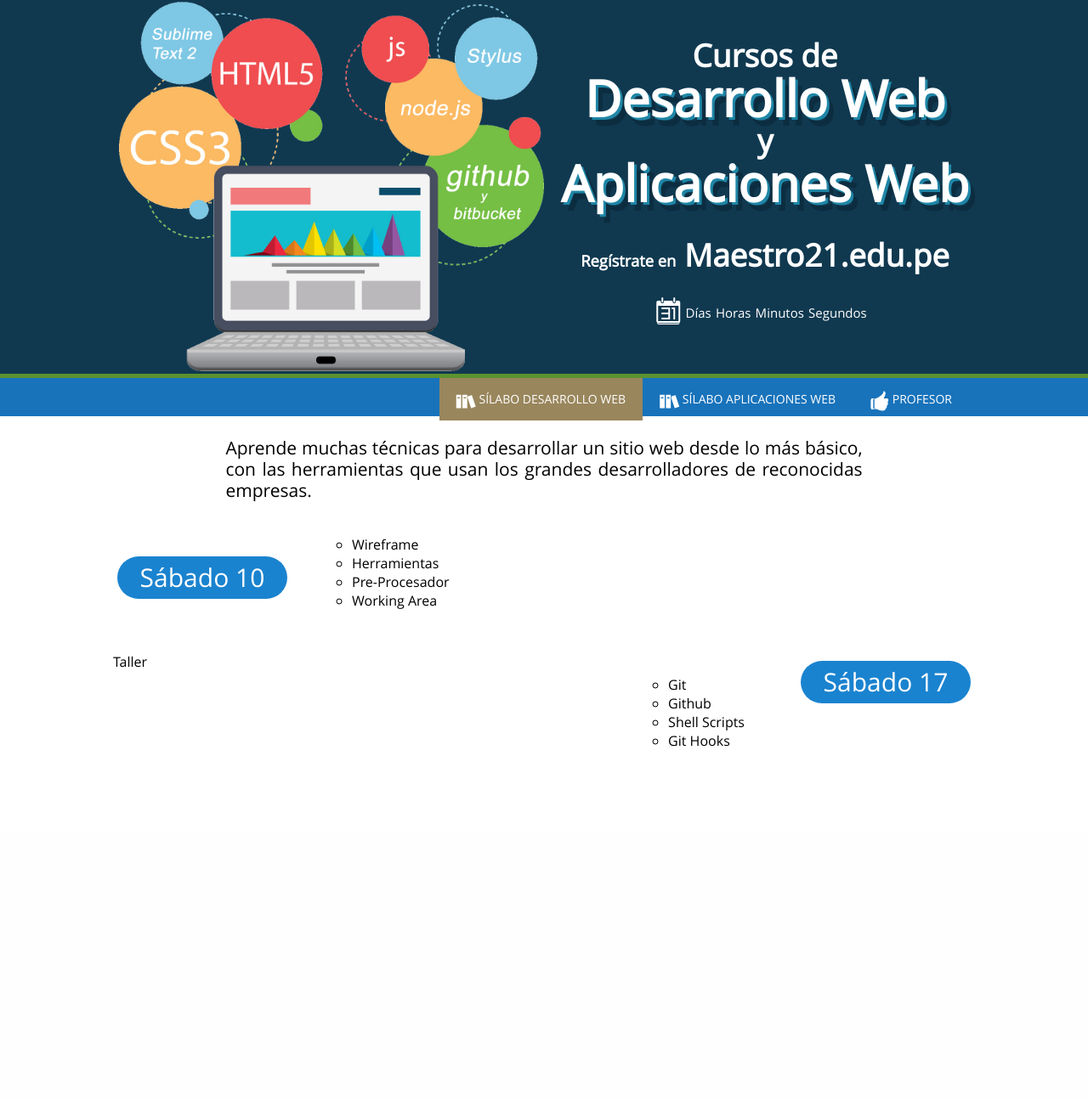
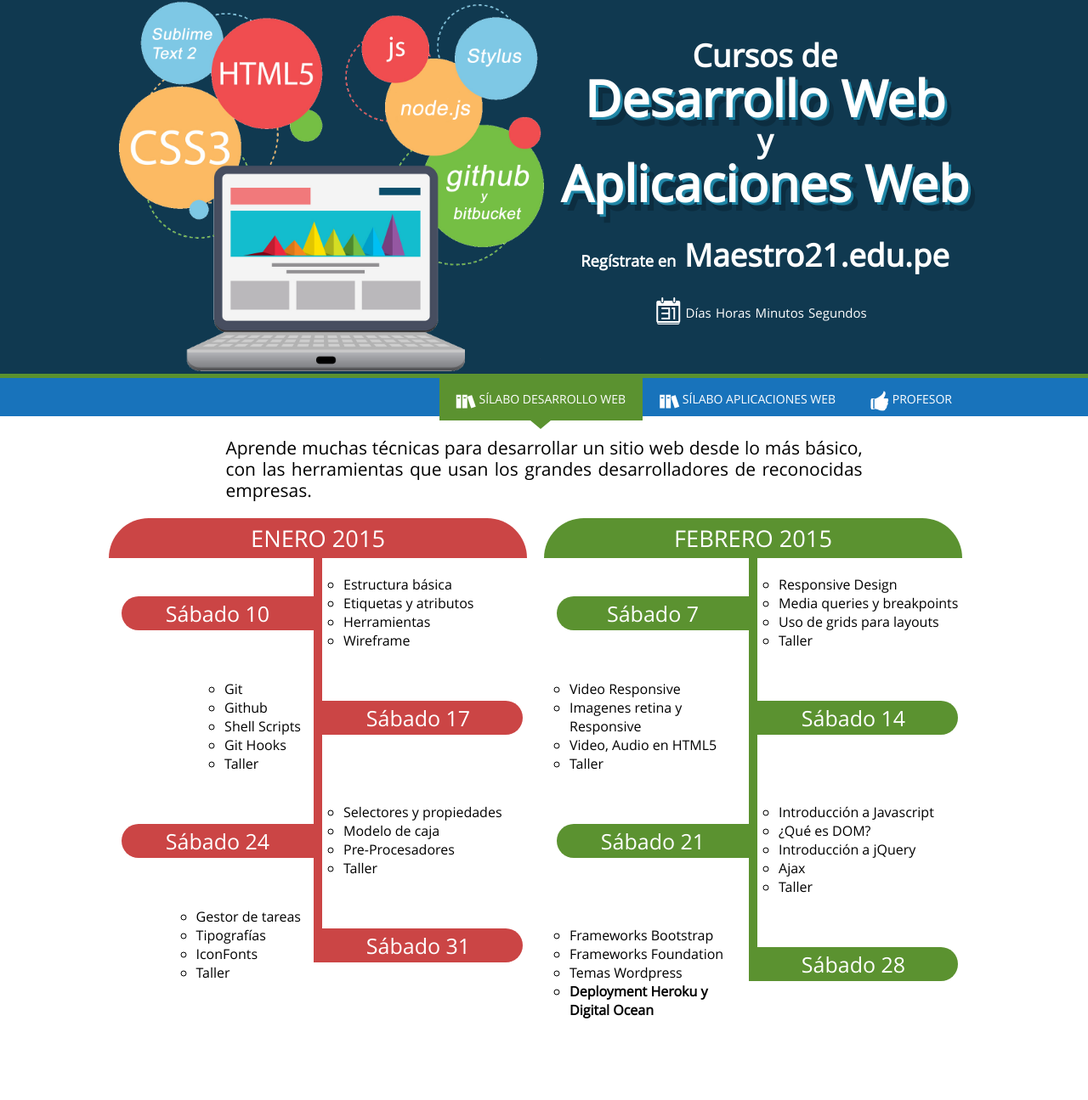
Before and after one commit to luisgagocasas/cursodedesarrolloweb, a PHP site: page / in a window 1280 px wide. Shown: the whole page at 85% size. Before the commit the page ends 879 px from the top, so only its background shows below. Run offline with PHP 8.4, Linux system fonts and the light colour scheme; some libraries are stand-ins or nearby versions.

Commit message:
Temas de los cursos terminados

```diff
--- a/index.html
+++ b/index.html
@@ -80,43 +80,269 @@
 				<div class="descripcion">
 					<p>Aprende muchas técnicas para desarrollar un sitio web desde lo más básico, con las herramientas que usan los grandes desarrolladores de reconocidas empresas.</p>
 				</div>
-				<section class="section" id="1">
+				<div class="col-6-12">
+					<div class="que_mes enero">
+						<p>ENERO 2015</p>
+					</div>
+					<section class="section">
 					    <div class="aprendo left">
-				    	<div class="col-3-12 aprendo left">
-							<span class="orden">Sábado 10</span>
+					    	<div class="col-6-12 aprendo left">
+								<span class="orden enero">Sábado 10</span>
 							</div>
-						<div class="col-9-12 aprendo left">
+							<div class="col-6-12 aprendo left">
 								<ul class="ulcont">
+									<li>Estructura básica</li>
+									<li>Etiquetas y atributos</li>
+									<li>Herramientas</li>
 									<li>Wireframe</li>
-								<li>Herramientas</li>
-								<li>Pre-Procesador</li>
-								<li>Working Area</li>
 								</ul>
 							</div>
 					    </div>
 				    </section>
-			    <section class="section" id="2">
+				    <section class="section">
 					    <div class="aprendo right">
-				    	<div class="col-9-12 aprendo right">
-							<p class="texto">
-				    			<p class="texto">Taller</p>
+					    	<div class="col-6-12 aprendo right">
 								<ul class="ulcont">
 									<li>Git</li>
 									<li>Github</li>
 									<li>Shell Scripts</li>
 									<li>Git Hooks</li>
+									<li>Taller</li>
 								</ul>
-							</p>
 							</div>
-						<div class="col-3-12 aprendo right">
-							<span class="orden">Sábado 17</span>
+							<div class="col-6-12 aprendo right">
+								<span class="orden enero">Sábado 17</span>
+							</div>
+					    </div>
+				    </section>
+				    <section class="section">
+					    <div class="aprendo left">
+					    	<div class="col-6-12 aprendo left">
+								<span class="orden enero">Sábado 24</span>
+							</div>
+							<div class="col-6-12 aprendo left">
+								<ul class="ulcont">
+									<li>Selectores y propiedades</li>
+									<li>Modelo de caja</li>
+									<li>Pre-Procesadores</li>
+									<li>Taller</li>
+								</ul>
+							</div>
+					    </div>
+				    </section>
+				    <section class="section">
+					    <div class="aprendo right">
+					    	<div class="col-6-12 aprendo right">
+								<ul class="ulcont">
+									<li>Gestor de tareas</li>
+									<li>Tipografías</li>
+									<li>IconFonts</li>
+									<li>Taller</li>
+								</ul>
+							</div>
+							<div class="col-6-12 aprendo right">
+								<span class="orden enero">Sábado 31</span>
 							</div>
 					    </div>
 				    </section>
 				</div>
+				<div class="col-6-12">
+					<div class="que_mes febrero">
+						<p>FEBRERO 2015</p>
+					</div>
+					<section class="section">
+					    <div class="aprendo left">
+					    	<div class="col-6-12 aprendo left">
+								<span class="orden febrero">Sábado 7</span>
+							</div>
+							<div class="col-6-12 aprendo left">
+								<ul class="ulcont">
+									<li>Responsive Design</li>
+									<li>Media queries y breakpoints</li>
+									<li>Uso de grids para layouts</li>
+									<li>Taller</li>
+								</ul>
+							</div>
+					    </div>
+				    </section>
+				    <section class="section">
+					    <div class="aprendo right">
+					    	<div class="col-6-12 aprendo right">
+								<ul class="ulcont">
+									<li>Video Responsive</li>
+									<li>Imagenes retina y Responsive</li>
+									<li>Video, Audio en HTML5</li>
+									<li>Taller</li>
+								</ul>
+							</div>
+							<div class="col-6-12 aprendo right">
+								<span class="orden febrero">Sábado 14</span>
+							</div>
+					    </div>
+				    </section>
+				    <section class="section">
+					    <div class="aprendo left">
+					    	<div class="col-6-12 aprendo left">
+								<span class="orden febrero">Sábado 21</span>
+							</div>
+							<div class="col-6-12 aprendo left">
+								<ul class="ulcont">
+									<li>Introducción a Javascript</li>
+									<li>¿Qué es DOM?</li>
+									<li>Introducción a jQuery</li>
+									<li>Ajax</li>
+									<li>Taller</li>
+								</ul>
+							</div>
+					    </div>
+				    </section>
+				    <section class="section">
+					    <div class="aprendo right">
+					    	<div class="col-6-12 aprendo right">
+								<ul class="ulcont">
+									<li>Frameworks Bootstrap</li>
+									<li>Frameworks Foundation</li>
+									<li>Temas Wordpress</li>
+									<li><b>Deployment Heroku y Digital Ocean</b></li>
+								</ul>
+							</div>
+							<div class="col-6-12 aprendo right">
+								<span class="orden febrero">Sábado 28</span>
+							</div>
+					    </div>
+				    </section>
+				</div>
+			</div>
 			<section class="grid grid-pad" id="silaboaplicaciones">
 				<div class="descripcion">
-					Silabo de Aplicaciones
+					<p>Aprende muchas técnicas para desarrollar un sitio web desde lo más básico, con las herramientas que usan los grandes desarrolladores de reconocidas empresas.</p>
+				</div>
+				<div class="col-6-12">
+					<div class="que_mes enero">
+						<p>ENERO 2015</p>
+					</div>
+					<section class="section">
+					    <div class="aprendo left">
+					    	<div class="col-6-12 aprendo left">
+								<span class="orden enero">Sábado 10</span>
+							</div>
+							<div class="col-6-12 aprendo left">
+								<ul class="ulcont">
+									<li>Que es PHP</li>
+									<li>Instalación del WampServer (Apache-MySQL-PHP)</li>
+									<li>Herramientas</li>
+									<li>Taller</li>
+								</ul>
+							</div>
+					    </div>
+				    </section>
+				    <section class="section">
+					    <div class="aprendo right">
+					    	<div class="col-6-12 aprendo right">
+								<ul class="ulcont">
+									<li>Git</li>
+									<li>Github</li>
+									<li>Shell Scripts</li>
+									<li>Git Hooks</li>
+									<li>Taller</li>
+								</ul>
+							</div>
+							<div class="col-6-12 aprendo right">
+								<span class="orden enero">Sábado 17</span>
+							</div>
+					    </div>
+				    </section>
+				    <section class="section">
+					    <div class="aprendo left">
+					    	<div class="col-6-12 aprendo left">
+								<span class="orden enero">Sábado 24</span>
+							</div>
+							<div class="col-6-12 aprendo left">
+								<ul class="ulcont">
+									<li>Variables</li>
+									<li>Estructura condicional</li>
+									<li>Estructuras repetitivas</li>
+									<li>Taller</li>
+								</ul>
+							</div>
+					    </div>
+				    </section>
+				    <section class="section">
+					    <div class="aprendo right">
+					    	<div class="col-6-12 aprendo right">
+								<ul class="ulcont">
+									<li>Clases y Funciones</li>
+									<li>Constructores</li>
+									<li>PHP y HTML</li>
+									<li>Taller</li>
+								</ul>
+							</div>
+							<div class="col-6-12 aprendo right">
+								<span class="orden enero">Sábado 31</span>
+							</div>
+					    </div>
+				    </section>
+				</div>
+				<div class="col-6-12">
+					<div class="que_mes febrero">
+						<p>FEBRERO 2015</p>
+					</div>
+					<section class="section">
+					    <div class="aprendo left">
+					    	<div class="col-6-12 aprendo left">
+								<span class="orden febrero">Sábado 7</span>
+							</div>
+							<div class="col-6-12 aprendo left">
+								<ul class="ulcont">
+									<li>Base de datos (MySQL)</li>
+									<li>Agregar, Leer, Editar, Borrar Registros</li>
+									<li>Envío de datos de un FORMULARIO</li>
+									<li>Taller</li>
+								</ul>
+							</div>
+					    </div>
+				    </section>
+				    <section class="section">
+					    <div class="aprendo right">
+					    	<div class="col-6-12 aprendo right">
+								<ul class="ulcont">
+									<li>Subir un archivo al servidor (Upload)</li>
+									<li>Cookie de sesión</li>
+									<li>Taller</li>
+								</ul>
+							</div>
+							<div class="col-6-12 aprendo right">
+								<span class="orden febrero">Sábado 14</span>
+							</div>
+					    </div>
+				    </section>
+				    <section class="section">
+					    <div class="aprendo left">
+					    	<div class="col-6-12 aprendo left">
+								<span class="orden febrero">Sábado 21</span>
+							</div>
+							<div class="col-6-12 aprendo left">
+								<ul class="ulcont">
+									<li>Creación de tu aplicación</li>
+									<li>Primera Parte</li>
+								</ul>
+							</div>
+					    </div>
+				    </section>
+				    <section class="section">
+					    <div class="aprendo right">
+					    	<div class="col-6-12 aprendo right">
+								<ul class="ulcont">
+									<li>Creación de tu aplicación</li>
+									<li>Segunda Parte</li>
+									<li><b>Deployment Heroku y Digital Ocean</b></li>
+								</ul>
+							</div>
+							<div class="col-6-12 aprendo right">
+								<span class="orden febrero">Sábado 28</span>
+							</div>
+					    </div>
+				    </section>
 				</div>
 			</section>
 			<section id="luisgagocasas">
@@ -126,7 +352,7 @@
 				<div class="grid grid-pad">
 				    <div class="col-1-2 right">
 				    	<div class="descriprofe">
-				    		5 años creando para la web
+				    		6 años creando para la web
 				    	</div>
 				    	<div class="fotoprofe">
 				    		<img src="img/luisgagocasas.jpg">
--- a/js/main.js
+++ b/js/main.js
@@ -1,5 +1,5 @@
 $(document).ready( function(){
-	var titulo = "Curso de Desarrollo Web";
+	var titulo = "Maestro21";
     jQuery(window).scroll(function(){
         var scrollTop = jQuery(window).scrollTop();
         if(scrollTop >= 450){ jQuery('#aflotar').addClass("flotante"); }
@@ -18,20 +18,19 @@
 			$("#silabo").addClass("efectoone");
 			$("#silaboaplicaciones").css("display","none");
 			$("#luisgagocasas").css("display","none");
-			$("title").html("Silabo del "+titulo);
+			$("title").html("Silabo del Desarrollo Web"+titulo);
 			$(".val1").addClass("marcado");
 			$(".val2").removeClass("marcado");
 			$(".val3").removeClass("marcado");
 		}
 		else if(strAncla=="#silaboaplicaciones"){
+			$("#silabo").css("display","none");
+			$("#luisgagocasas").css("display","none");
 			$("#silaboaplicaciones").css({"display":"block", "margin": "25px 0px 0px"});
 			$("#silaboaplicaciones").addClass("efectoone");
-			$("#plataforma").css("display","none");
-			$("#horario").css("display","none");
-			$("#luisgagocasas").css("display","none");
-			$("title").html("Silabo del "+titulo);
-			$(".val1").addClass("marcado");
-			$(".val2").removeClass("marcado");
+			$("title").html("Silabo de Aplicaciones Web "+titulo);
+			$(".val1").removeClass("marcado");
+			$(".val2").addClass("marcado");
 			$(".val3").removeClass("marcado");
 		}
 		else if(strAncla=="#luisgagocasas"){
@@ -39,7 +38,7 @@
 			$("#silaboaplicaciones").css("display","none");
 			$("#luisgagocasas").css({"display":"block", "margin": "25px 0px 0px"});
 			$("#luisgagocasas").addClass("efectoone");
-			$("title").html("Profesor de "+titulo);
+			$("title").html("Profesor "+titulo);
 			$(".val1").removeClass("marcado");
 			$(".val2").removeClass("marcado");
 			$(".val3").addClass("marcado");
--- a/stylus/estilos.styl
+++ b/stylus/estilos.styl
@@ -129,9 +129,17 @@
 				text-align center
 				transition 0.3s
 			&:hover a, &.active
-				background #99865C
+				background #5b9230
 .marcado
-	background #99865C
+	background #5b9230
+	&:after
+		position: absolute
+		bottom: -10px
+		border-left: 12px solid transparent
+		border-right: 12px solid transparent
+		border-top: 10px solid #5b9230
+		content: ''
+		margin-left: -12px
 .portada
 	background url("../img/portada.png") no-repeat left
 	background-size  500px auto
@@ -208,25 +216,26 @@
 			&:hover
 				border-bottom: 2px solid #156115
 	.orden
-		background-color: #1A83CF
-		border-radius 50px
-		color: #FFF
-		font-size: 30px
-		line-height: 50px
-		margin: 25px 10px 0px 10px
-		padding: 0px 17px
-		width 200px
-		text-align center
+		color: #fff
+		font-size: 25px
+		line-height: 40px
+		margin: 25px 5px 0 15px
+		width: 100%
+		text-align: center
 .left
 	.img
 		float right
 	.orden
 		float left
+	.enero, .febrero
+		border-radius: 50px 0px 0px 50px
 .right
 	.img
 		float left
 	.orden
 		float right
+	.enero, .febrero
+		border-radius: 0px 50px 50px 0px
 .bonus
 	text-align: center
 	font-size: 50px
@@ -260,7 +269,8 @@
 	display inline-block
 	width 100%
 	&:hover
-		background-color rgba(238, 238, 238, 0.5)
+		// background-color rgba(238, 238, 238, 0.5)
+		background-color rgba(255, 223, 0, 0.5)
 .input
 	border-radius: 5px
 	box-sizing: border-box
@@ -309,6 +319,28 @@
 		display: inline-block
 		font-size: 18px
 		vertical-align: middle
+.enero
+	background-color #CB4545
+	&:before
+		border-top 475px solid #CB4545
+		border-left: 5px solid #CB4545
+		border-right: 5px solid #CB4545
+.febrero
+	background-color #5b9230
+	&:before
+		border-top: 475px solid #5b9230
+		border-left: 5px solid #5b9230
+		border-right: 5px solid #5b9230
+.que_mes
+	padding: 5px
+	font-size: 1.7em
+	text-align: center
+	color: #fff
+	border-radius: 100px 100px 0px 0px
+	&:before
+		position: absolute
+		content: ''
+		margin: 41px 0 0 -5px
 .efectoone
 	animated()
 	animatedbounceIn()
```
Also changed, not shown: css/estilos.css, img/bootstrap.png (deleted), img/chrome.png (deleted), img/desarrolloweb.jpg, img/foundation.png (deleted), img/git.png (deleted), img/icomoon.png (deleted). Lines whose indentation alone changed are shown as unchanged.
